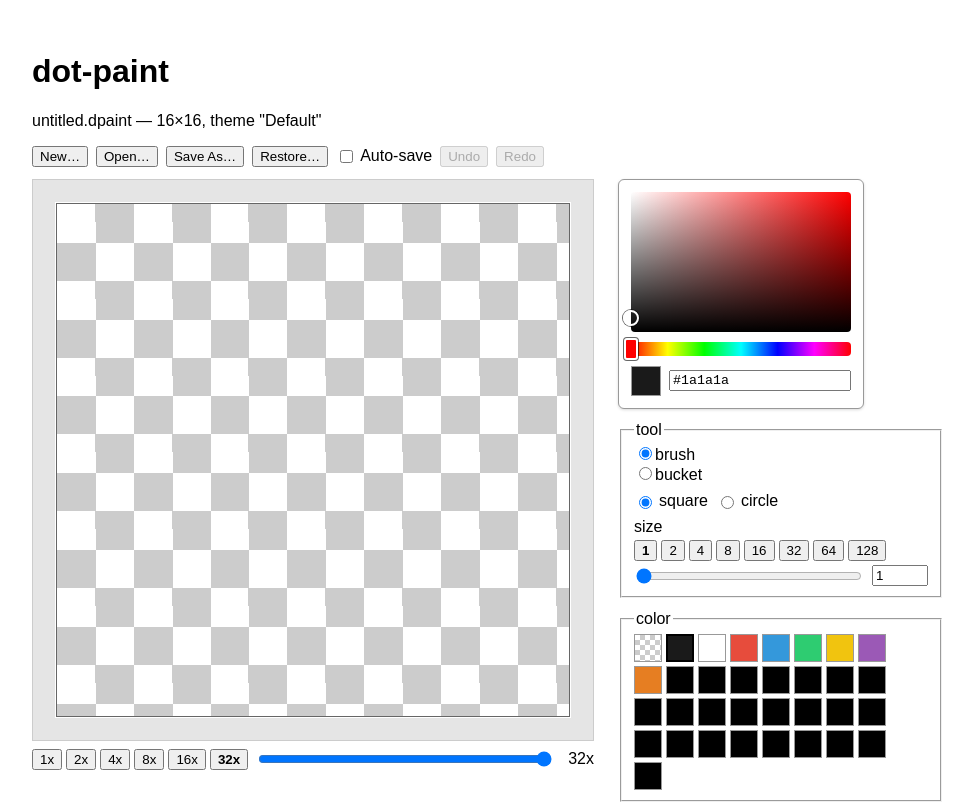
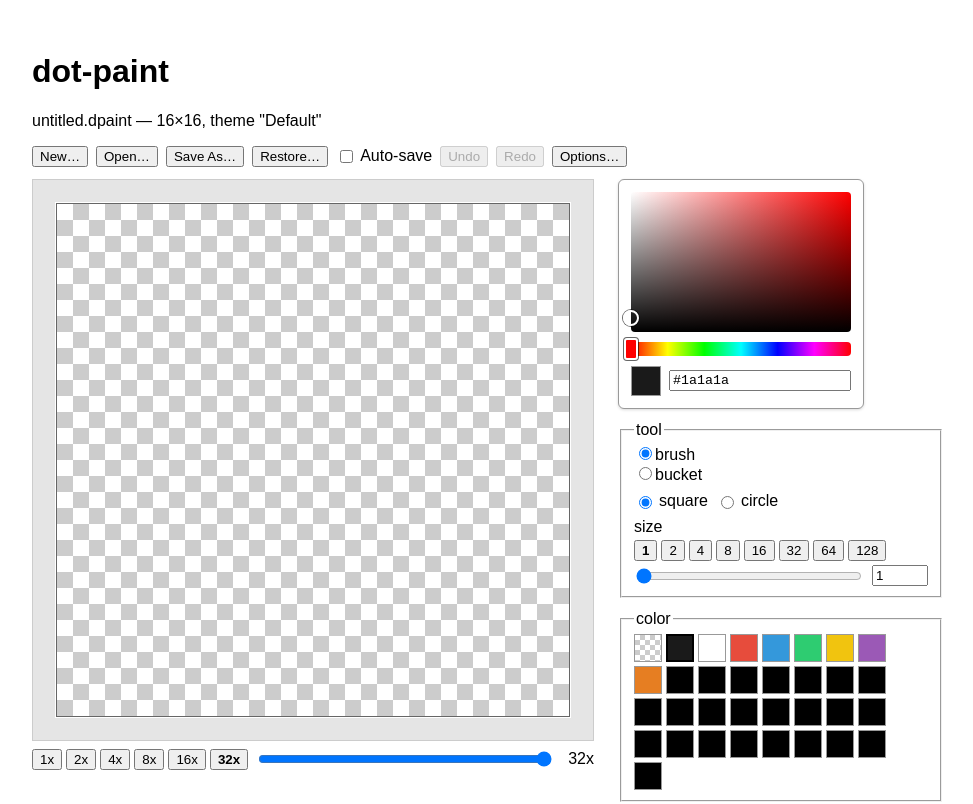
Before and after one commit to jiebanh/dot-paint, a React (Vite) app in the folder packages/web/: page / in a window 1280 px wide. Shown: the top 804 px of the page, without its empty margins (0-973 px from the left). Built offline with nearby package versions, Linux system fonts and the light colour scheme.

Commit message:
feat: add option menu

```diff
--- a/packages/web/src/App.tsx
+++ b/packages/web/src/App.tsx
@@ -7,12 +7,14 @@ import { Canvas, type PaintTool, type ToolKind } from "./components/Canvas";
 import { ColorPickerPanel } from "./components/ColorPickerPanel";
 import { FileMenu } from "./components/FileMenu";
 import { NewDocumentDialog } from "./components/NewDocumentDialog";
+import { OptionsDialog } from "./components/OptionsDialog";
 import { type ColorPreview, PaletteEditor } from "./components/PaletteEditor";
 import { ThemeLibraryPanel } from "./components/ThemeLibraryPanel";
 import { UndoRedoControls } from "./components/UndoRedoControls";
 import { ZoomControl } from "./components/ZoomControl";
 import { useDocument } from "./hooks/useDocument";
 import { isVsCodeWebview, onHostMessage, postToHost } from "./io/vscodeBridge";
+import { loadSettings, saveSettings } from "./settings";
 import { autoZoom } from "./zoom";
 
 const VSCODE_SYNC_DEBOUNCE_MS = 300;
@@ -38,6 +40,11 @@ export function App() {
   const [tool, setTool] = useState<PaintTool>({ kind: "brush", shape: "square", size: 1, paletteIndex: 1 });
   const [colorPreview, setColorPreview] = useState<ColorPreview | null>(null);
   const [zoom, setZoom] = useState(() => autoZoom(16, 16));
+  const [settings, setSettings] = useState(() => loadSettings());
+
+  useEffect(() => {
+    saveSettings(settings);
+  }, [settings]);
 
   // Re-fit the zoom whenever the document is replaced (new/open/vscode-init/
   // autosave-restore) - not on every edit, since `doc` only changes identity
@@ -86,7 +93,7 @@ export function App() {
   }
 
   return (
-    <main style={{ fontFamily: "sans-serif", padding: 24 }}>
+    <main style={{ fontFamily: "sans-serif", padding: 24, minHeight: "100vh", background: settings.pageBackgroundColor }}>
       <h1>dot-paint</h1>
       <p>
         {fileName ?? "untitled.dpaint"} — {state.width}×{state.height}, theme "{state.theme.name}"
@@ -105,12 +112,22 @@ export function App() {
           />
         )}
         <UndoRedoControls document={doc} />
+        <OptionsDialog settings={settings} onChange={setSettings} />
       </div>
       {createError && <p style={{ color: "crimson" }}>{createError}</p>}
 
       <div style={{ display: "flex", gap: 24, alignItems: "flex-start" }}>
         <div style={{ display: "flex", flexDirection: "column", gap: 8 }}>
-          <Canvas document={doc} tool={tool} colorPreview={colorPreview} scale={zoom} />
+          <Canvas
+            document={doc}
+            tool={tool}
+            colorPreview={colorPreview}
+            scale={zoom}
+            checkerColorA={settings.transparentCheckerColorA}
+            checkerColorB={settings.transparentCheckerColorB}
+            checkerUnit={settings.transparentCheckerUnit}
+            viewportBackground={settings.canvasBackgroundColor}
+          />
           <ZoomControl zoom={zoom} onChange={setZoom} />
         </div>
 
--- a/packages/web/src/components/Canvas.tsx
+++ b/packages/web/src/components/Canvas.tsx
@@ -4,9 +4,6 @@ import { type PointerEvent, useEffect, useRef, useState } from "react";
 import { useDocument } from "../hooks/useDocument";
 import { VIEWPORT_SIZE } from "../zoom";
 import type { ColorPreview } from "./PaletteEditor";
-
-/** Transparency-checker square size, in image pixels. Non-integer on purpose - see the comment at its use below. */
-const CHECKER_UNIT = 1.2;
 
 export type ToolKind = "brush" | "bucket";
 
@@ -22,9 +19,24 @@ interface CanvasProps {
   tool: PaintTool;
   colorPreview?: ColorPreview | null;
   scale?: number;
+  /** Options menu settings (issue #38) - all optional so Canvas keeps working with sane defaults on its own. */
+  checkerColorA?: string;
+  checkerColorB?: string;
+  /** Transparency-checker square size, in image pixels. Non-integer by default - see the comment at its use below. */
+  checkerUnit?: number;
+  viewportBackground?: string;
 }
 
-export function Canvas({ document: doc, tool, colorPreview = null, scale = 16 }: CanvasProps) {
+export function Canvas({
+  document: doc,
+  tool,
+  colorPreview = null,
+  scale = 16,
+  checkerColorA = "#cccccc",
+  checkerColorB = "#ffffff",
+  checkerUnit = 0.5,
+  viewportBackground = "#e5e5e5",
+}: CanvasProps) {
   const canvasRef = useRef<HTMLCanvasElement>(null);
   const state = useDocument(doc);
   const strokeRef = useRef<Stroke | null>(null);
@@ -107,7 +119,7 @@ export function Canvas({ document: doc, tool, colorPreview = null, scale = 16 }:
         height: VIEWPORT_SIZE,
         overflow: "auto",
         border: "1px solid #ccc",
-        background: "#e5e5e5",
+        background: viewportBackground,
         display: "flex",
         alignItems: "center",
         justifyContent: "center",
@@ -139,7 +151,7 @@ export function Canvas({ document: doc, tool, colorPreview = null, scale = 16 }:
           // glance, whereas an off-grid size reads unambiguously as a UI
           // pattern. background-size below is one full 2x2 checker tile, so
           // each individual square ends up at half that.
-          background: `repeating-conic-gradient(#ccc 0% 25%, #fff 0% 50%) 0 0 / ${scale * CHECKER_UNIT * 2}px ${scale * CHECKER_UNIT * 2}px`,
+          background: `repeating-conic-gradient(${checkerColorA} 0% 25%, ${checkerColorB} 0% 50%) 0 0 / ${scale * checkerUnit * 2}px ${scale * checkerUnit * 2}px`,
         }}
       />
     </div>
--- /dev/null
+++ b/packages/web/src/components/OptionsDialog.tsx
@@ -0,0 +1,88 @@
+import { useRef } from "react";
+import { type AppSettings, DEFAULT_SETTINGS } from "../settings";
+
+interface OptionsDialogProps {
+  settings: AppSettings;
+  onChange: (settings: AppSettings) => void;
+}
+
+export function OptionsDialog({ settings, onChange }: OptionsDialogProps) {
+  const dialogRef = useRef<HTMLDialogElement>(null);
+
+  function update<K extends keyof AppSettings>(key: K, value: AppSettings[K]) {
+    onChange({ ...settings, [key]: value });
+  }
+
+  return (
+    <>
+      <button type="button" onClick={() => dialogRef.current?.showModal()}>
+        Options…
+      </button>
+      <dialog ref={dialogRef}>
+        <h2 style={{ marginTop: 0 }}>Options</h2>
+
+        <fieldset style={{ marginBottom: 12 }}>
+          <legend>transparent area</legend>
+          <label style={{ display: "flex", alignItems: "center", gap: 8, marginBottom: 8 }}>
+            color A
+            <input
+              type="color"
+              value={settings.transparentCheckerColorA}
+              onChange={(e) => update("transparentCheckerColorA", e.target.value)}
+            />
+          </label>
+          <label style={{ display: "flex", alignItems: "center", gap: 8, marginBottom: 8 }}>
+            color B
+            <input
+              type="color"
+              value={settings.transparentCheckerColorB}
+              onChange={(e) => update("transparentCheckerColorB", e.target.value)}
+            />
+          </label>
+          <label style={{ display: "flex", alignItems: "center", gap: 8 }}>
+            checker size
+            <input
+              type="range"
+              min={0.5}
+              max={8}
+              step={0.1}
+              value={settings.transparentCheckerUnit}
+              onChange={(e) => update("transparentCheckerUnit", Number(e.target.value))}
+              style={{ flex: 1 }}
+            />
+            <span style={{ width: 32, textAlign: "right", fontVariantNumeric: "tabular-nums" }}>
+              {settings.transparentCheckerUnit.toFixed(1)}
+            </span>
+          </label>
+        </fieldset>
+
+        <label style={{ display: "flex", alignItems: "center", gap: 8, marginBottom: 8 }}>
+          canvas background
+          <input
+            type="color"
+            value={settings.canvasBackgroundColor}
+            onChange={(e) => update("canvasBackgroundColor", e.target.value)}
+          />
+        </label>
+
+        <label style={{ display: "flex", alignItems: "center", gap: 8, marginBottom: 12 }}>
+          page background
+          <input
+            type="color"
+            value={settings.pageBackgroundColor}
+            onChange={(e) => update("pageBackgroundColor", e.target.value)}
+          />
+        </label>
+
+        <div style={{ display: "flex", justifyContent: "space-between" }}>
+          <button type="button" onClick={() => onChange(DEFAULT_SETTINGS)}>
+            Reset to defaults
+          </button>
+          <button type="button" onClick={() => dialogRef.current?.close()}>
+            Close
+          </button>
+        </div>
+      </dialog>
+    </>
+  );
+}
--- /dev/null
+++ b/packages/web/src/settings.ts
@@ -0,0 +1,38 @@
+export interface AppSettings {
+  transparentCheckerColorA: string;
+  transparentCheckerColorB: string;
+  /** Checker square size, in image pixels. */
+  transparentCheckerUnit: number;
+  /** Background behind the canvas viewport (outside the drawn image, inside its border). */
+  canvasBackgroundColor: string;
+  /** Background of the page itself, outside the canvas viewport. */
+  pageBackgroundColor: string;
+}
+
+export const DEFAULT_SETTINGS: AppSettings = {
+  transparentCheckerColorA: "#cccccc",
+  transparentCheckerColorB: "#ffffff",
+  transparentCheckerUnit: 0.5,
+  canvasBackgroundColor: "#e5e5e5",
+  pageBackgroundColor: "#ffffff",
+};
+
+const STORAGE_KEY = "dot-paint:settings";
+
+export function loadSettings(): AppSettings {
+  try {
+    const raw = localStorage.getItem(STORAGE_KEY);
+    if (!raw) return DEFAULT_SETTINGS;
+    return { ...DEFAULT_SETTINGS, ...(JSON.parse(raw) as Partial<AppSettings>) };
+  } catch {
+    return DEFAULT_SETTINGS;
+  }
+}
+
+export function saveSettings(settings: AppSettings): void {
+  try {
+    localStorage.setItem(STORAGE_KEY, JSON.stringify(settings));
+  } catch {
+    // best-effort; a full quota or a disabled localStorage just means settings don't persist
+  }
+}
```
